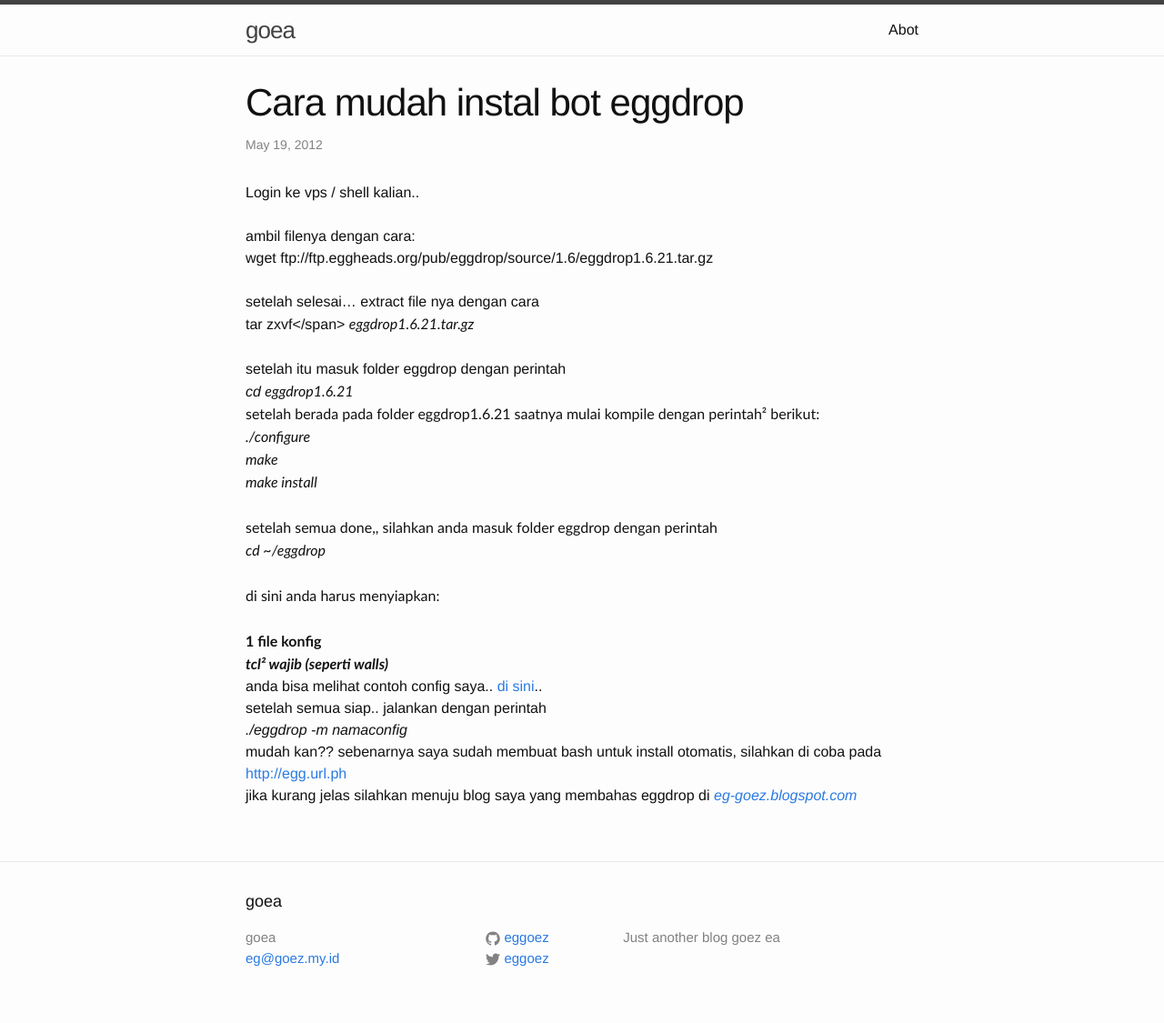
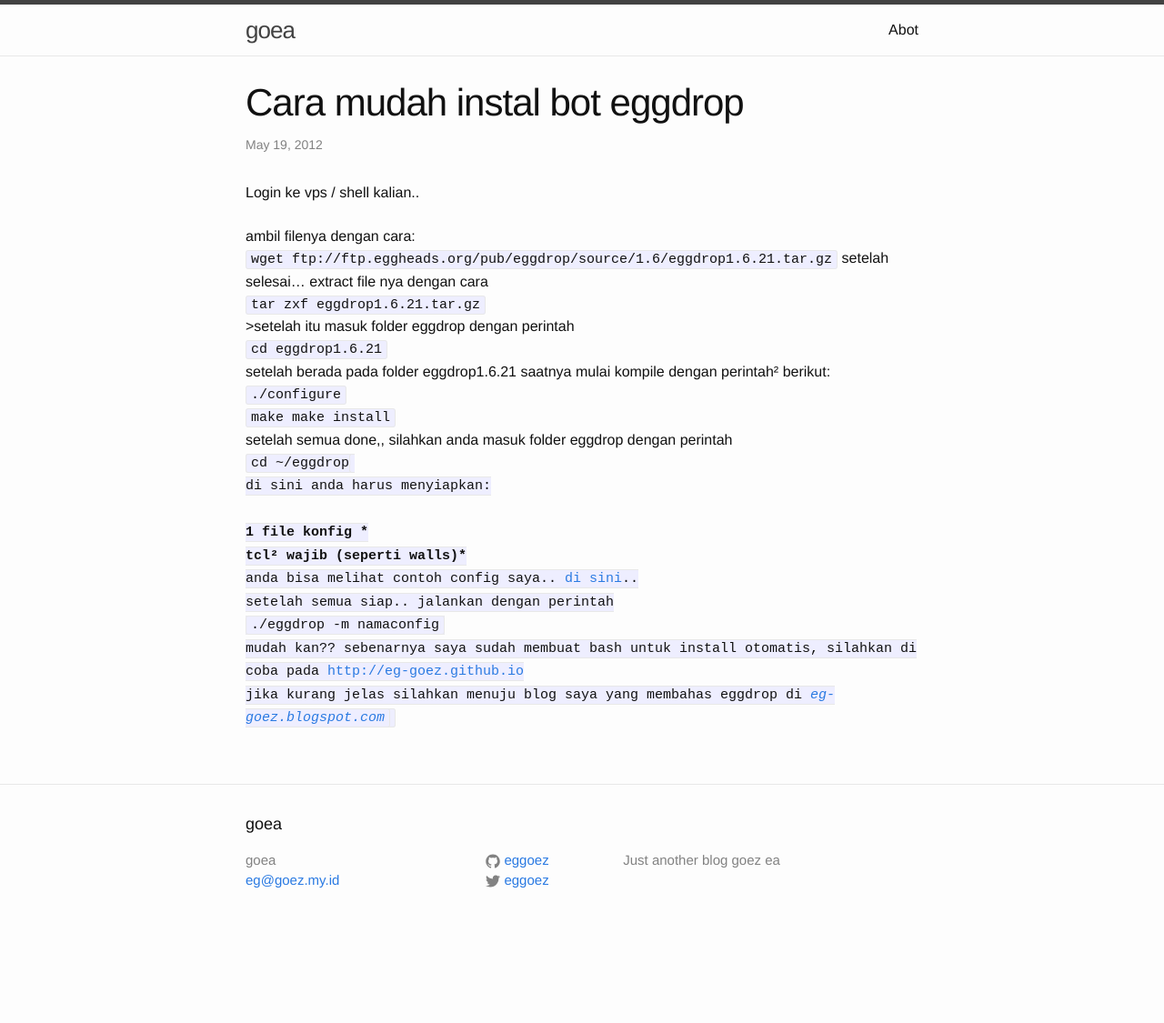
Before and after one commit to goezz/goezz.github.com, a Jekyll site: the page built from _posts/2012-05-18-cara-mudah-instal-botl-eggdrop.markdown, in a window 1280 px wide. Shown: the whole page at 91% size. Built offline with Jekyll 4.4.1, drawn with Linux system fonts in a browser that asks for light colours; after the commit the page ends 1040 px from its top, so only the background shows below that.

Commit message:
Update 2012-05-18-cara-mudah-instal-botl-eggdrop.markdown

```diff
--- a/_posts/2012-05-18-cara-mudah-instal-botl-eggdrop.markdown
+++ b/_posts/2012-05-18-cara-mudah-instal-botl-eggdrop.markdown
@@ -7,22 +7,22 @@ categories: eggdrop
 Login ke vps / shell kalian..<br>
 <br>
 ambil filenya dengan cara:<br>
-<span>wget ftp://ftp.eggheads.org/pub/eggdrop/source/1.6/eggdrop1.6.21.tar.gz<br>
-<br></span>setelah selesai... extract file nya dengan cara<br>
-<span>tar zxvf</span></span> <span style="font-family:'Trebuchet MS';"><em>eggdrop1.6.21.tar.gz<br>
-<br></em></span>setelah itu masuk folder eggdrop dengan perintah<br>
-<span style="font-style:italic;">cd</span> <span style="font-family:'Trebuchet MS';"><span style="font-style:italic;">eggdrop1.6.21</span><br>
+<code>wget ftp://ftp.eggheads.org/pub/eggdrop/source/1.6/eggdrop1.6.21.tar.gz</code>
+setelah selesai... extract file nya dengan cara<br>
+<code>tar zxf eggdrop1.6.21.tar.gz</code>
+<br>>setelah itu masuk folder eggdrop dengan perintah<br>
+<code>cd eggdrop1.6.21</code><br>
 setelah berada pada folder eggdrop1.6.21 saatnya mulai kompile dengan perintah² berikut:<br>
-<span style="font-style:italic;">./configure</span><br>
-<span style="font-style:italic;">make<br>
-make install<br>
-<br></span>setelah semua done,, silahkan anda masuk folder eggdrop dengan perintah<br>
-<span style="font-style:italic;">cd ~/eggdrop<br>
-<br></span>di sini anda harus menyiapkan:<br>
+<code>./configure</code><br>
+<code>make
+make install</code>
+<br>setelah semua done,, silahkan anda masuk folder eggdrop dengan perintah<br>
+<code>cd ~/eggdrop<code>
+<br>di sini anda harus menyiapkan:<br>
 <br>
 <strong>1 file konfig *<br>
-tcl² wajib (seperti walls)*</strong></span><br>
-anda bisa melihat contoh config saya.. <a href="http://egg.url.ph/egg.conf">di sini</a>..<br>
+tcl² wajib (seperti walls)*</strong><br>
+anda bisa melihat contoh config saya.. <a href="http://berkas.eggoez.com/repo/conf/egg.conf">di sini</a>..<br>
 setelah semua siap.. jalankan dengan perintah<br>
-<span style="font-style:italic;">./eggdrop -m namaconfig<br></span>mudah kan?? sebenarnya saya sudah membuat bash untuk install otomatis, silahkan di coba pada <a href="http://egg.url.ph">http://egg.url.ph</a><br>
+<code>./eggdrop -m namaconfig</code><br />mudah kan?? sebenarnya saya sudah membuat bash untuk install otomatis, silahkan di coba pada <a href="http://eg-goez.github.io">http://eg-goez.github.io</a><br>
 jika kurang jelas silahkan menuju blog saya yang membahas eggdrop di <span style="font-style:italic;"><a href="http://eg-goez.blogspot.com">eg-goez.blogspot.com</a>
```
